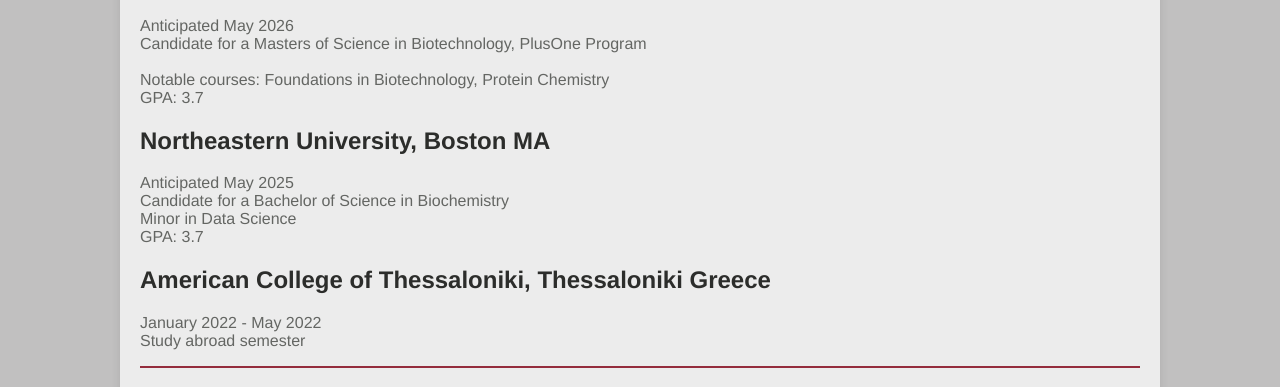
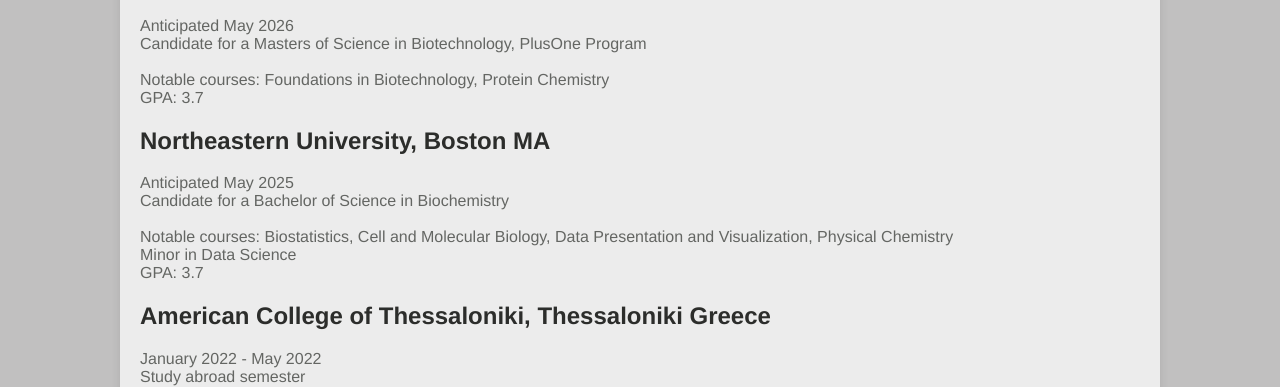
Before and after one commit to bettencourt-c/resume, a plain HTML site: page index.html in a window 1280 px wide. Shown: the part 285-672 px from the top of the page. Drawn offline with Linux system fonts and the light colour scheme.

Commit message:
Update index.html

```diff
--- a/index.html
+++ b/index.html
@@ -32,6 +32,8 @@
 		    <h2>Northeastern University, Boston MA</h2>
 		    	<p>Anticipated May 2025<br>
 			Candidate for a Bachelor of Science in Biochemistry<br>
+			<br>
+			Notable courses: Biostatistics, Cell and Molecular Biology, Data Presentation and Visualization, Physical Chemistry<br>
 			Minor in Data Science<br>
 			GPA: 3.7
 			</p>
```
